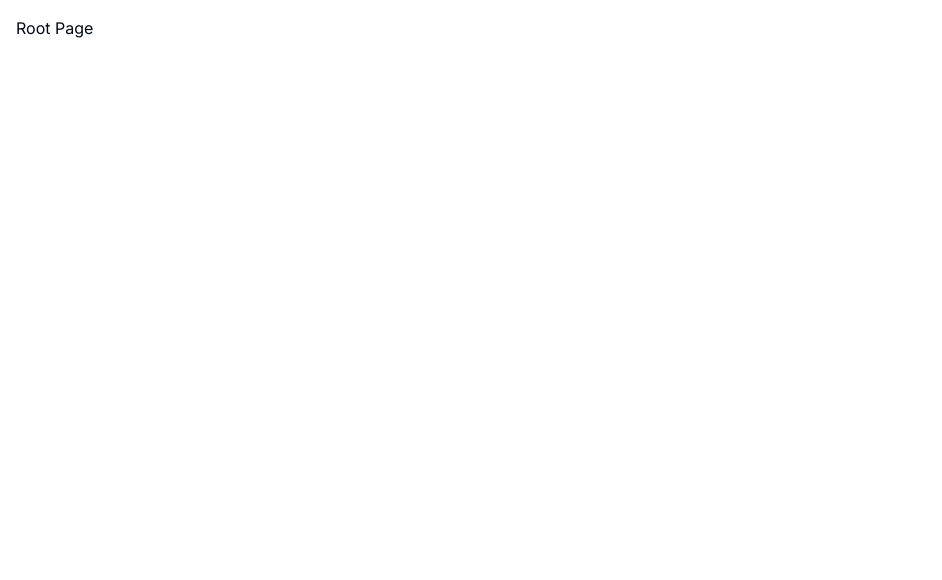
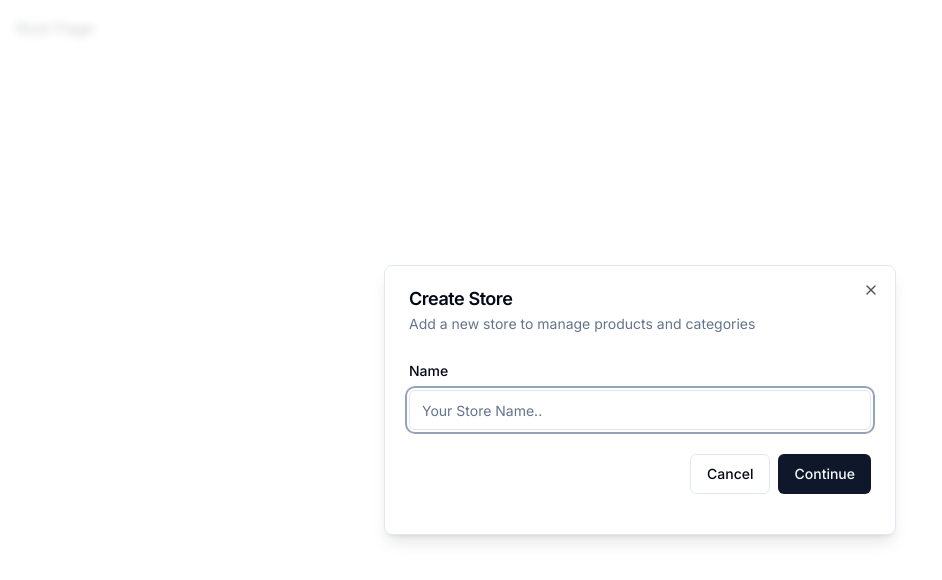
Before and after one commit to MackGrissom/ecommerce-admin, a Next.js app: page / in a window 1280 px wide. Shown: the top 580 px of the page, without its empty margins (0-942 px from the left). Built offline with nearby package versions, Linux system fonts and the light colour scheme.

Commit message:
added form with validation using Zod

```diff
--- a/app/(root)/page.tsx
+++ b/app/(root)/page.tsx
@@ -1,9 +1,20 @@
 "use client";
-import { Modal } from "@/components/ui/modal";
+import { useEffect } from "react";
+
+import { useStoreModal } from "@/hooks/use-store-modal";
 
 
 
 const SetupPage = () => {
+  const onOpen = useStoreModal((state) => state.onOpen);
+  const isOpen = useStoreModal((state) => state.isOpen);
+
+useEffect(() => {
+if (!isOpen) {
+  onOpen();
+}
+}, [isOpen, onOpen]);
+
   return (
     <div className="p-4">
      Root Page
--- a/components/modals/store-modal.tsx
+++ b/components/modals/store-modal.tsx
@@ -1,10 +1,30 @@
 "use client";
+import * as z from 'zod';
+import { Controller, useForm } from 'react-hook-form';
+import { zodResolver } from "@hookform/resolvers/zod"
 
 import { useStoreModal } from "@/hooks/use-store-modal";
 import { Modal } from "@/components/ui/modal";
+import { Form, FormControl, FormField, FormItem, FormLabel, FormMessage } from '../ui/form';
+import { Input } from '../ui/input';
+import { Button } from '../ui/button';
+
+const formSchema = z.object({
+    name: z.string().min(1),
+})
 
 export const StoreModal = () => {
     const StoreModal = useStoreModal();
+    const form = useForm<z.infer<typeof formSchema>>({
+        resolver: zodResolver(formSchema),
+        defaultValues: {
+            name: "",
+        },
+    });
+
+    const onSubmit = async (values: z.infer<typeof formSchema>) => {
+        console.log(values)
+    }
 
     return (
         <Modal
@@ -13,7 +33,29 @@
             isOpen={StoreModal.isOpen}
             onClose={StoreModal.onClose}>
 
-            Future Create Store Form
+            <div>
+                <div className='space-y-4 py-2 pb-4'>
+                    <Form {...form}>
+                        <form onSubmit={form.handleSubmit(onSubmit)}>
+                            <FormField
+                                control={form.control}
+                                name='name'
+                                render={({ field }) => <FormItem>
+                                    <FormLabel> Name</FormLabel>
+                                    <FormControl>
+                                        <Input placeholder='Your Store Name..' {...field} />
+                                    </FormControl>
+                                    <FormMessage/>
+                                </FormItem>}
+                            />
+                            <div className="pt-6 space-x-2 flex items-center justify-end w-full">
+<Button variant={'outline'} onClick={StoreModal.onClose}> Cancel </Button>
+<Button type='submit'> Continue </Button>
+                            </div>
+                        </form>
+                    </Form>
+                </div>
+            </div>
 
         </Modal>
     );
--- /dev/null
+++ b/components/ui/form.tsx
@@ -0,0 +1,176 @@
+import * as React from "react"
+import * as LabelPrimitive from "@radix-ui/react-label"
+import { Slot } from "@radix-ui/react-slot"
+import {
+  Controller,
+  ControllerProps,
+  FieldPath,
+  FieldValues,
+  FormProvider,
+  useFormContext,
+} from "react-hook-form"
+
+import { cn } from "@/lib/utils"
+import { Label } from "@/components/ui/label"
+
+const Form = FormProvider
+
+type FormFieldContextValue<
+  TFieldValues extends FieldValues = FieldValues,
+  TName extends FieldPath<TFieldValues> = FieldPath<TFieldValues>
+> = {
+  name: TName
+}
+
+const FormFieldContext = React.createContext<FormFieldContextValue>(
+  {} as FormFieldContextValue
+)
+
+const FormField = <
+  TFieldValues extends FieldValues = FieldValues,
+  TName extends FieldPath<TFieldValues> = FieldPath<TFieldValues>
+>({
+  ...props
+}: ControllerProps<TFieldValues, TName>) => {
+  return (
+    <FormFieldContext.Provider value={{ name: props.name }}>
+      <Controller {...props} />
+    </FormFieldContext.Provider>
+  )
+}
+
+const useFormField = () => {
+  const fieldContext = React.useContext(FormFieldContext)
+  const itemContext = React.useContext(FormItemContext)
+  const { getFieldState, formState } = useFormContext()
+
+  const fieldState = getFieldState(fieldContext.name, formState)
+
+  if (!fieldContext) {
+    throw new Error("useFormField should be used within <FormField>")
+  }
+
+  const { id } = itemContext
+
+  return {
+    id,
+    name: fieldContext.name,
+    formItemId: `${id}-form-item`,
+    formDescriptionId: `${id}-form-item-description`,
+    formMessageId: `${id}-form-item-message`,
+    ...fieldState,
+  }
+}
+
+type FormItemContextValue = {
+  id: string
+}
+
+const FormItemContext = React.createContext<FormItemContextValue>(
+  {} as FormItemContextValue
+)
+
+const FormItem = React.forwardRef<
+  HTMLDivElement,
+  React.HTMLAttributes<HTMLDivElement>
+>(({ className, ...props }, ref) => {
+  const id = React.useId()
+
+  return (
+    <FormItemContext.Provider value={{ id }}>
+      <div ref={ref} className={cn("space-y-2", className)} {...props} />
+    </FormItemContext.Provider>
+  )
+})
+FormItem.displayName = "FormItem"
+
+const FormLabel = React.forwardRef<
+  React.ElementRef<typeof LabelPrimitive.Root>,
+  React.ComponentPropsWithoutRef<typeof LabelPrimitive.Root>
+>(({ className, ...props }, ref) => {
+  const { error, formItemId } = useFormField()
+
+  return (
+    <Label
+      ref={ref}
+      className={cn(error && "text-destructive", className)}
+      htmlFor={formItemId}
+      {...props}
+    />
+  )
+})
+FormLabel.displayName = "FormLabel"
+
+const FormControl = React.forwardRef<
+  React.ElementRef<typeof Slot>,
+  React.ComponentPropsWithoutRef<typeof Slot>
+>(({ ...props }, ref) => {
+  const { error, formItemId, formDescriptionId, formMessageId } = useFormField()
+
+  return (
+    <Slot
+      ref={ref}
+      id={formItemId}
+      aria-describedby={
+        !error
+          ? `${formDescriptionId}`
+          : `${formDescriptionId} ${formMessageId}`
+      }
+      aria-invalid={!!error}
+      {...props}
+    />
+  )
+})
+FormControl.displayName = "FormControl"
+
+const FormDescription = React.forwardRef<
+  HTMLParagraphElement,
+  React.HTMLAttributes<HTMLParagraphElement>
+>(({ className, ...props }, ref) => {
+  const { formDescriptionId } = useFormField()
+
+  return (
+    <p
+      ref={ref}
+      id={formDescriptionId}
+      className={cn("text-sm text-muted-foreground", className)}
+      {...props}
+    />
+  )
+})
+FormDescription.displayName = "FormDescription"
+
+const FormMessage = React.forwardRef<
+  HTMLParagraphElement,
+  React.HTMLAttributes<HTMLParagraphElement>
+>(({ className, children, ...props }, ref) => {
+  const { error, formMessageId } = useFormField()
+  const body = error ? String(error?.message) : children
+
+  if (!body) {
+    return null
+  }
+
+  return (
+    <p
+      ref={ref}
+      id={formMessageId}
+      className={cn("text-sm font-medium text-destructive", className)}
+      {...props}
+    >
+      {body}
+    </p>
+  )
+})
+FormMessage.displayName = "FormMessage"
+
+export {
+  useFormField,
+  Form,
+  FormItem,
+  FormLabel,
+  FormControl,
+  FormDescription,
+  FormMessage,
+  FormField,
+}
--- /dev/null
+++ b/components/ui/input.tsx
@@ -0,0 +1,25 @@
+import * as React from "react"
+
+import { cn } from "@/lib/utils"
+
+export interface InputProps
+  extends React.InputHTMLAttributes<HTMLInputElement> {}
+
+const Input = React.forwardRef<HTMLInputElement, InputProps>(
+  ({ className, type, ...props }, ref) => {
+    return (
+      <input
+        type={type}
+        className={cn(
+          "flex h-10 w-full rounded-md border border-input bg-background px-3 py-2 text-sm ring-offset-background file:border-0 file:bg-transparent file:text-sm file:font-medium placeholder:text-muted-foreground focus-visible:outline-none focus-visible:ring-2 focus-visible:ring-ring focus-visible:ring-offset-2 disabled:cursor-not-allowed disabled:opacity-50",
+          className
+        )}
+        ref={ref}
+        {...props}
+      />
+    )
+  }
+)
+Input.displayName = "Input"
+
+export { Input }
--- /dev/null
+++ b/components/ui/label.tsx
@@ -0,0 +1,26 @@
+"use client"
+
+import * as React from "react"
+import * as LabelPrimitive from "@radix-ui/react-label"
+import { cva, type VariantProps } from "class-variance-authority"
+
+import { cn } from "@/lib/utils"
+
+const labelVariants = cva(
+  "text-sm font-medium leading-none peer-disabled:cursor-not-allowed peer-disabled:opacity-70"
+)
+
+const Label = React.forwardRef<
+  React.ElementRef<typeof LabelPrimitive.Root>,
+  React.ComponentPropsWithoutRef<typeof LabelPrimitive.Root> &
+    VariantProps<typeof labelVariants>
+>(({ className, ...props }, ref) => (
+  <LabelPrimitive.Root
+    ref={ref}
+    className={cn(labelVariants(), className)}
+    {...props}
+  />
+))
+Label.displayName = LabelPrimitive.Root.displayName
+
+export { Label }
--- a/package.json
+++ b/package.json
@@ -10,7 +10,9 @@
   },
   "dependencies": {
     "@clerk/nextjs": "^4.21.13",
+    "@hookform/resolvers": "^3.1.1",
     "@radix-ui/react-dialog": "^1.0.4",
+    "@radix-ui/react-label": "^2.0.2",
     "@radix-ui/react-slot": "^1.0.2",
     "@types/node": "20.3.2",
     "@types/react": "18.2.14",
@@ -25,10 +27,12 @@
     "postcss": "8.4.24",
     "react": "18.2.0",
     "react-dom": "18.2.0",
+    "react-hook-form": "^7.45.1",
     "tailwind-merge": "^1.13.2",
     "tailwindcss": "3.3.2",
     "tailwindcss-animate": "^1.0.6",
     "typescript": "5.1.6",
+    "zod": "^3.21.4",
     "zustand": "^4.3.8"
   }
 }
```
Also changed, not shown: 1 other file (tests, documents, lock files or other folders).
